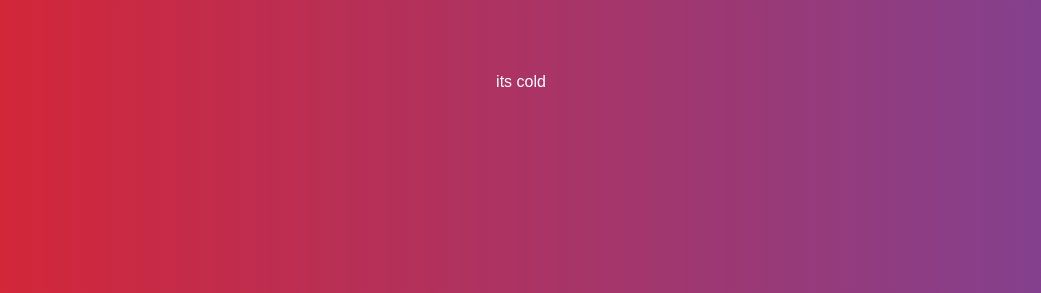
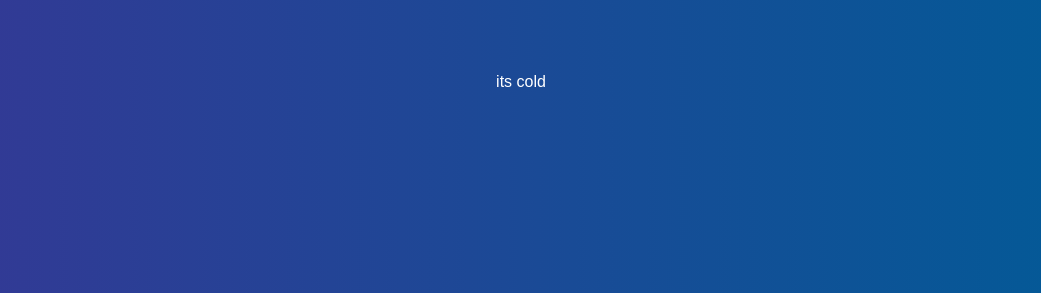
Before and after one commit to deepkokje/weather-app, a website: page index.html in a window 1280 px wide. Shown: the part 507-800 px from the top of the page, without its empty margins (119-1160 px from the left). Drawn offline with Linux system fonts and the light colour scheme.

Commit message:
gradient change

```diff
--- a/style.css
+++ b/style.css
@@ -10,9 +10,14 @@ body {
     justify-content: center;
     flex-direction: column;
     align-items: center;
-    background: #7b4397;  /* fallback for old browsers */
-    background: -webkit-linear-gradient(to right, #dc2430, #7b4397);  /* Chrome 10-25, Safari 5.1-6 */
-    background: linear-gradient(to right, #dc2430, #7b4397); /* W3C, IE 10+/ Edge, Firefox 16+, Chrome 26+, Opera 12+, Safari 7+ */
+    /* background: #7b4397;
+    background: -webkit-linear-gradient(to right, #dc2430, #7b4397);
+    background: linear-gradient(to right, #dc2430, #7b4397);  */
+
+    background: #005C97;  /* fallback for old browsers */
+background: -webkit-linear-gradient(to right, #363795, #005C97);  /* Chrome 10-25, Safari 5.1-6 */
+background: linear-gradient(to right, #363795, #005C97); /* W3C, IE 10+/ Edge, Firefox 16+, Chrome 26+, Opera 12+, Safari 7+ */
+
 
     font-family: sans-serif;
     color: white;
```
